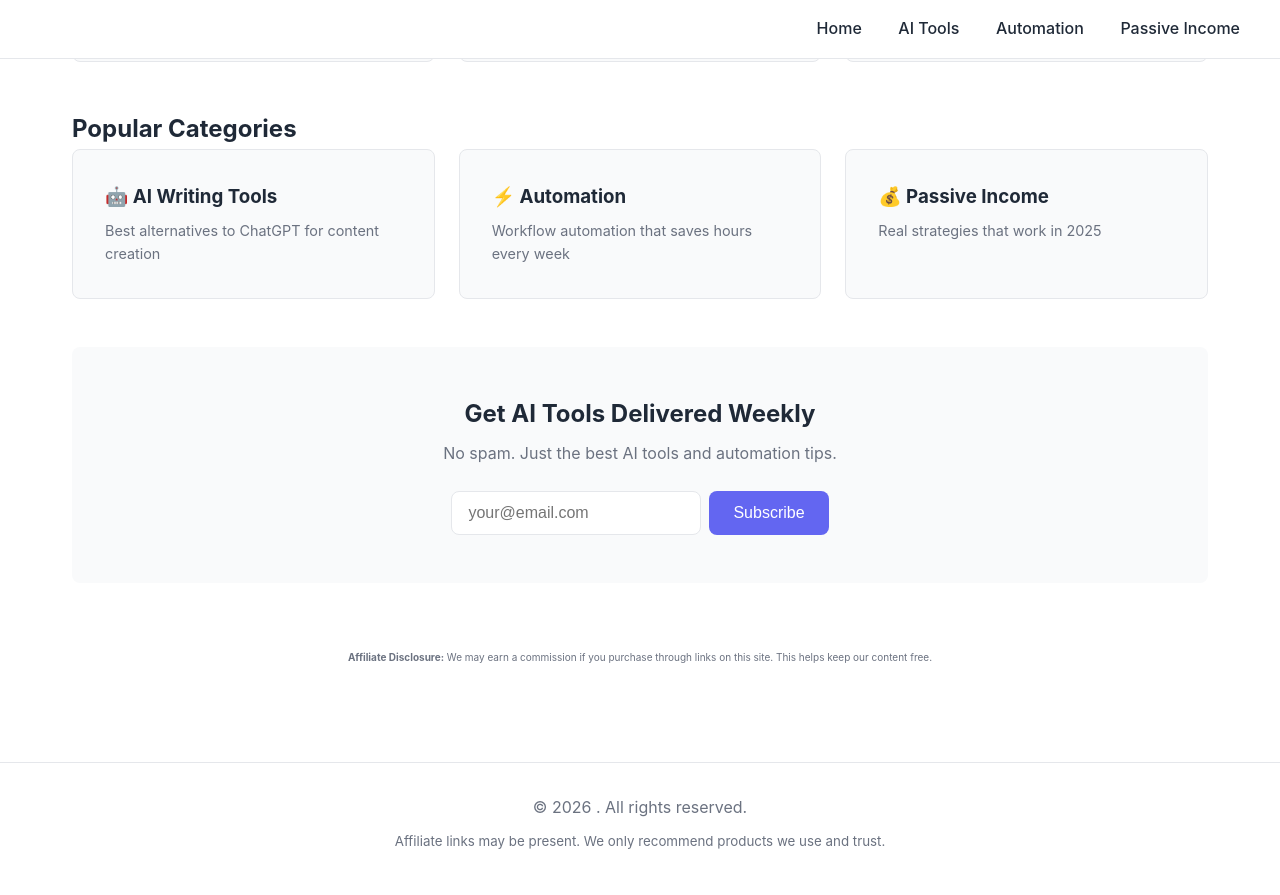
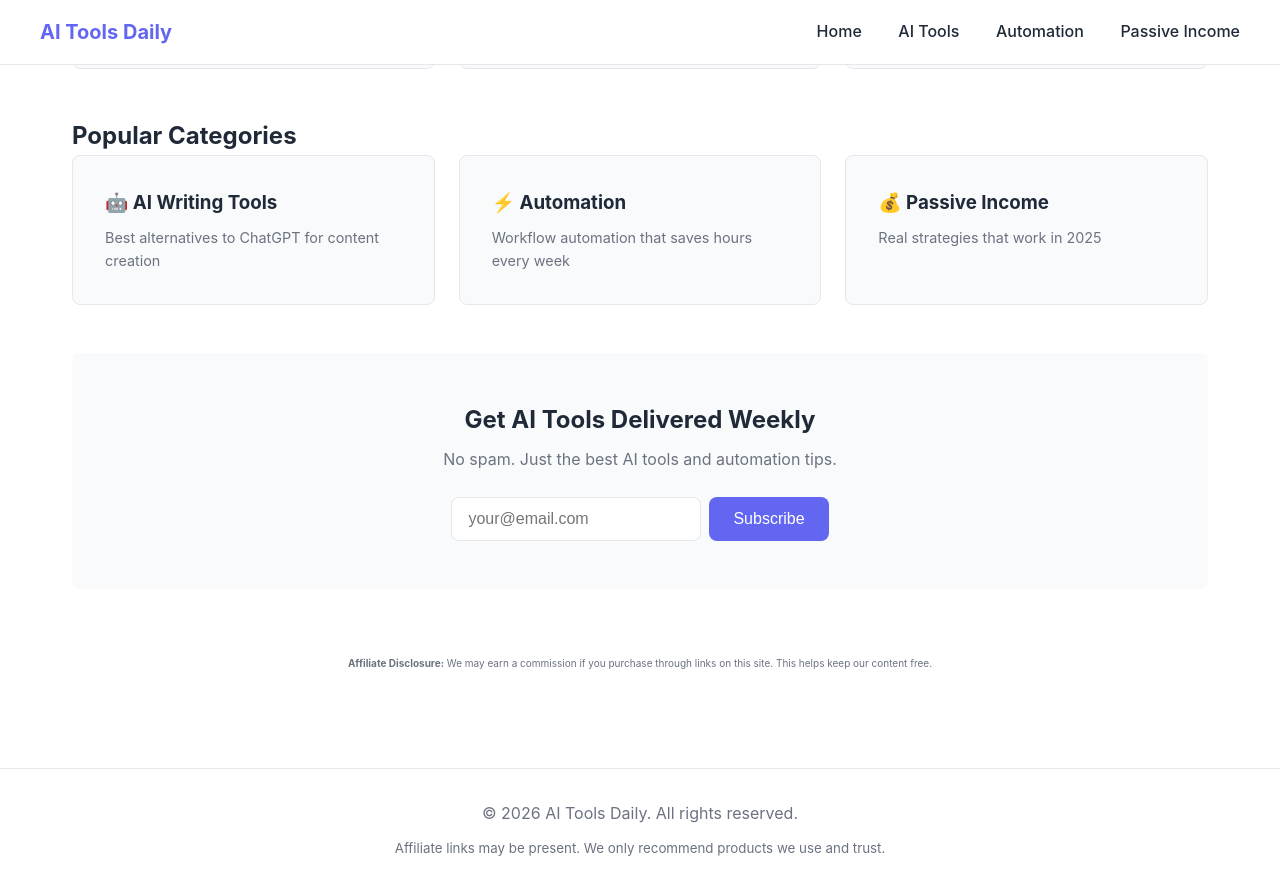
Before and after one commit to 5x5qvkzctv-art/ai-content-site, a Jekyll site: the page built from index.html, in a window 1280 px wide and 900 px high, scrolled down 1018 px. Shown: the top 895 px of the window. Built offline with Jekyll 4.4.1, drawn with Linux system fonts in a browser that asks for light colours; some of the changed lines change nothing that is shown.

Commit message:
Fix merge conflict - add Amazon and AdSense IDs

```diff
--- a/_config.yml
+++ b/_config.yml
@@ -1 +1,35 @@
-yaml # Site settings title: "AI Tools Daily" description: "Your daily source for AI productivity tools, automation strategies, and passive income ideas" baseurl: "" url: "https://5x5qvkzctv-art.github.io" author: "AI Tools Daily Team" email: "contact@aitoolsdaily.com" # Build settings markdown: kramdown permalink: /:title/ plugins: - jekyll-feed - jekyll-sitemap - jekyll-seo-tag # SEO keywords: "AI tools, productivity automation, passive income, ChatGPT alternatives, automation tools" # Monetization affiliate_amazon: "aitoolsdail08-20" yaml google_adsense: "ca-pub-6711211100719251" # Social instagram: aitoolsdaily pinterest: aitoolsdaily # Collections posts_per_page: 10 # Theme show_excerpts: true # Analytics google_analytics: "YOUR-GA-ID"
+# Site settings
+title: "AI Tools Daily"
+description: "Your daily source for AI productivity tools, automation strategies, and passive income ideas"
+baseurl: ""
+url: "https://5x5qvkzctv-art.github.io"
+author: "AI Tools Daily Team"
+email: "contact@aitoolsdaily.com"
+
+# Build settings
+markdown: kramdown
+permalink: /:title/
+plugins:
+  - jekyll-feed
+  - jekyll-sitemap
+  - jekyll-seo-tag
+
+# SEO
+keywords: "AI tools, productivity automation, passive income, ChatGPT alternatives, automation tools"
+
+# Monetization
+affiliate_amazon: "aitoolsdail08-20"
+google_adsense: "ca-pub-6711211100719251"
+
+# Social
+instagram: aitoolsdaily
+pinterest: aitoolsdaily
+
+# Collections
+posts_per_page: 10
+
+# Theme
+show_excerpts: true
+
+# Analytics
+google_analytics: "YOUR-GA-ID"
```
Also changed, not shown: scripts/topics.txt (line endings or trailing spaces).
